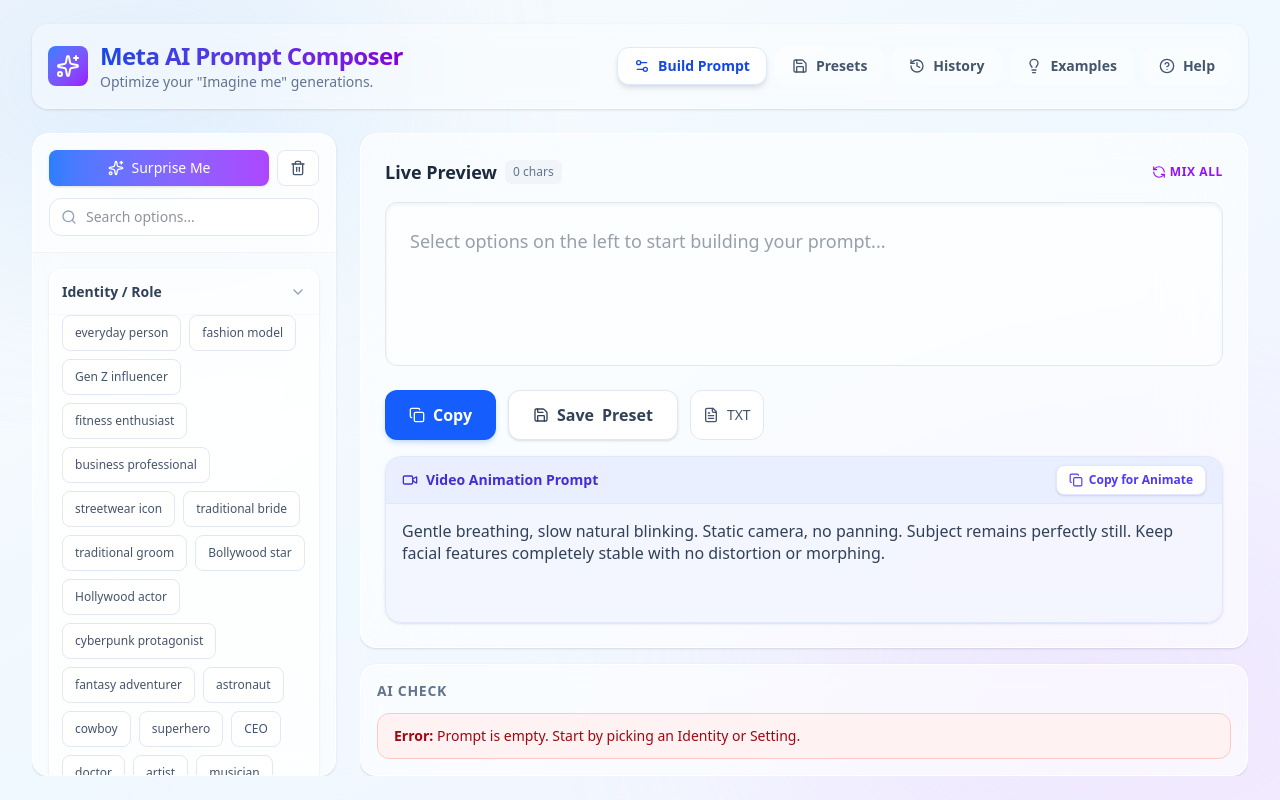
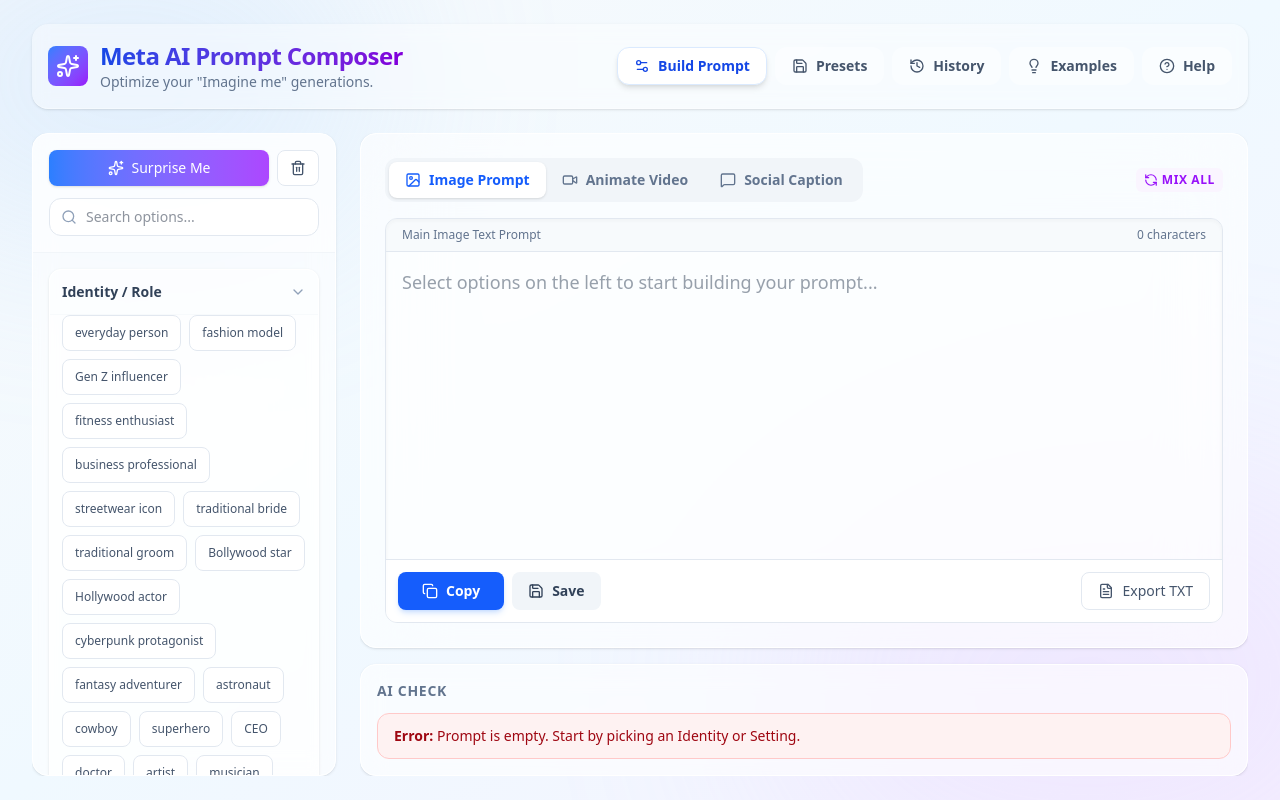
Before and after one commit to alekhya-induri/Meta-AI-Prompt-Composer, a React (Vite) app: page / in a window 1280 px wide. Built offline with nearby package versions, Linux system fonts and the light colour scheme.

Commit message:
feat: Add social caption generation and output tab
Introduce a new feature to generate social media captions based on prompt selections. This also includes a new output tab for selecting between image, video, and caption generation previews.

```diff
--- a/src/App.tsx
+++ b/src/App.tsx
@@ -1,10 +1,10 @@
 import React, { useState, useEffect, useMemo } from 'react';
 import {
   Sparkles, Save, Copy, Download, RefreshCcw, Search, ChevronDown, ChevronRight,
-  Trash2, History, Settings2, HelpCircle, Lightbulb, FileText, FileJson, Video
+  Trash2, History, Settings2, HelpCircle, Lightbulb, FileText, FileJson, Video, MessageSquare, Image as ImageIcon
 } from 'lucide-react';
 import { PROMPT_OPTIONS, CATEGORY_LABELS, Category, EXAMPLE_PROMPTS, OPTION_DESCRIPTIONS } from './data';
-import { PromptSelections, generatePromptText, validatePrompt, generateSurpriseMeSelections, pickRandom, exportPromptToFile, cn, generateAnimationPrompt } from './utils';
+import { PromptSelections, generatePromptText, validatePrompt, generateSurpriseMeSelections, pickRandom, exportPromptToFile, cn, generateAnimationPrompt, generateSocialCaption } from './utils';
 
 // --- Types ---
 interface Preset {
@@ -25,7 +25,9 @@
 
 // --- Main App Component ---
 export default function App() {
+  // State: Tab navigation
   const [activeTab, setActiveTab] = useState<TabType>('build');
+  const [outputTab, setOutputTab] = useState<'image' | 'video' | 'caption'>('image');
 
   // State: Selections
   const [selections, setSelections] = useState<PromptSelections>({});
@@ -74,6 +76,7 @@
   const generatedText = useMemo(() => generatePromptText(selections, false), [selections]);
   const activePromptText = isManualEdit ? manualText : generatedText;
   const animationPromptText = useMemo(() => generateAnimationPrompt(selections), [selections]);
+  const socialCaptionText = useMemo(() => generateSocialCaption(selections), [selections]);
   const validationWarnings = useMemo(() => validatePrompt(selections, activePromptText), [selections, activePromptText]);
 
   // Handlers
@@ -123,6 +126,11 @@
   const handleCopyAnimation = () => {
     navigator.clipboard.writeText(animationPromptText);
     alert("Animation prompt copied to clipboard!");
+  };
+
+  const handleCopyCaption = () => {
+    navigator.clipboard.writeText(socialCaptionText);
+    alert("Social caption copied to clipboard!");
   };
 
   const handleSavePreset = () => {
@@ -305,25 +313,55 @@
               {/* Center Panel: Live Preview & Actions */}
               <div className="flex-1 flex flex-col gap-4 md:overflow-hidden order-1 md:order-2">
                 <div className="flex-1 bg-white/90 md:bg-white/60 backdrop-blur-2xl rounded-2xl border border-white shadow-lg md:shadow-sm p-4 sm:p-6 flex flex-col sticky top-2 z-30 md:static">
-                  <div className="flex justify-between items-center mb-2 md:mb-4">
-                    <h2 className="text-base sm:text-lg font-bold text-slate-800 flex items-center gap-2">
-                      Live Preview
-                      <span className="text-[10px] sm:text-xs font-normal text-slate-500 bg-slate-100 px-2 py-1 rounded-md hidden sm:inline-block">
-                        {activePromptText.length} chars
-                      </span>
-                    </h2>
+                  <div className="flex justify-between items-center mb-4">
+                    <div className="flex bg-slate-100 p-1 rounded-xl w-full sm:w-auto">
+                      <button
+                        onClick={() => setOutputTab('image')}
+                        className={cn(
+                          "flex items-center gap-2 px-3 sm:px-4 py-2 rounded-lg text-sm font-semibold transition-all flex-1 sm:flex-none justify-center",
+                          outputTab === 'image' ? "bg-white text-blue-600 shadow-sm" : "text-slate-500 hover:text-slate-700"
+                        )}
+                      >
+                        <ImageIcon size={16} /> <span className="hidden sm:inline">Image Prompt</span><span className="sm:hidden">Image</span>
+                      </button>
+                      <button
+                        onClick={() => setOutputTab('video')}
+                        className={cn(
+                          "flex items-center gap-2 px-3 sm:px-4 py-2 rounded-lg text-sm font-semibold transition-all flex-1 sm:flex-none justify-center",
+                          outputTab === 'video' ? "bg-indigo-50 text-indigo-700 shadow-sm" : "text-slate-500 hover:text-slate-700"
+                        )}
+                      >
+                        <Video size={16} /> <span className="hidden sm:inline">Animate Video</span><span className="sm:hidden">Video</span>
+                      </button>
+                      <button
+                        onClick={() => setOutputTab('caption')}
+                        className={cn(
+                          "flex items-center gap-2 px-3 sm:px-4 py-2 rounded-lg text-sm font-semibold transition-all flex-1 sm:flex-none justify-center",
+                          outputTab === 'caption' ? "bg-pink-50 text-pink-600 shadow-sm" : "text-slate-500 hover:text-slate-700"
+                        )}
+                      >
+                        <MessageSquare size={16} /> <span className="hidden sm:inline">Social Caption</span><span className="sm:hidden">Caption</span>
+                      </button>
+                    </div>
+
                     <button
                       onClick={() => {
                         handleRandomizeAll();
-                        // open some categories for visual feedback
                         setOpenCategories(prev => ({...prev, identity: true, setting: true}));
                       }}
-                      className="text-xs font-bold uppercase tracking-wider text-purple-600 hover:text-purple-800 flex items-center gap-1 bg-purple-50 md:bg-transparent px-2 md:px-0 py-1 md:py-0 rounded-md"
+                      className="hidden md:flex text-xs font-bold uppercase tracking-wider text-purple-600 hover:text-purple-800 items-center gap-1 px-2 py-1 bg-purple-50 rounded-md ml-4 shrink-0 transition-colors"
                     >
                       <RefreshCcw size={14} /> Mix All
                     </button>
                   </div>
 
+                  <div className="flex-1 flex flex-col bg-white/50 rounded-xl overflow-hidden shadow-inner border border-slate-200">
+                    {outputTab === 'image' && (
+                      <>
+                        <div className="bg-slate-100/50 px-4 py-2 border-b border-slate-200 flex justify-between items-center text-xs text-slate-500 font-medium">
+                          <span>Main Image Text Prompt</span>
+                          <span>{activePromptText.length} characters</span>
+                        </div>
                         <textarea
                           readOnly={!isManualEdit}
                           value={activePromptText}
@@ -333,59 +371,83 @@
                           }}
                           placeholder="Select options on the left to start building your prompt..."
                           className={cn(
-                      "w-full h-28 md:flex-1 md:h-auto p-3 sm:p-6 text-base sm:text-lg font-medium leading-snug sm:leading-relaxed rounded-xl resize-none focus:outline-none focus:ring-2 focus:ring-blue-500/50 transition-all shadow-inner",
-                      isManualEdit ? "bg-white border-2 border-blue-200 text-slate-800" : "bg-white/50 border border-slate-200 text-slate-700"
+                            "w-full h-40 md:flex-1 p-4 text-base sm:text-lg font-medium leading-relaxed resize-none focus:outline-none transition-all",
+                            isManualEdit ? "bg-white text-slate-800" : "bg-transparent text-slate-700"
                           )}
                         />
                         {!isManualEdit && activePromptText && (
-                      <div className="mt-1 text-right">
+                            <div className="px-4 pb-2 text-right">
                                <button onClick={() => { setIsManualEdit(true); setManualText(activePromptText); }} className="text-[10px] sm:text-xs text-blue-600 hover:underline">Click here to edit manually</button>
                             </div>
                         )}
-
-                  {/* Actions */}
-                  <div className="mt-3 md:mt-6 flex flex-wrap gap-2 sm:gap-3">
+                        <div className="p-3 border-t border-slate-200 bg-white/80 flex flex-wrap gap-2">
                           <button
                             onClick={handleCopy}
-                      className="flex-1 sm:flex-none flex items-center justify-center gap-2 px-4 py-2 sm:px-6 sm:py-3 bg-blue-600 hover:bg-blue-700 text-white text-sm sm:text-base font-semibold rounded-xl transition-all shadow-md shadow-blue-500/20 active:scale-95"
+                            className="flex-1 sm:flex-none flex items-center justify-center gap-2 px-6 py-2 bg-blue-600 hover:bg-blue-700 text-white text-sm font-semibold rounded-lg transition-all shadow-md shadow-blue-500/20 active:scale-95"
                           >
                             <Copy size={16} /> Copy
                           </button>
                           <button
                             onClick={handleSavePreset}
-                      className="flex-1 sm:flex-none flex items-center justify-center gap-2 px-4 py-2 sm:px-6 sm:py-3 bg-white hover:bg-slate-50 text-slate-700 border border-slate-200 text-sm sm:text-base font-semibold rounded-xl transition-all shadow-sm active:scale-95"
+                            className="flex-1 sm:flex-none flex items-center justify-center gap-2 px-4 py-2 bg-slate-100 hover:bg-slate-200 text-slate-700 text-sm font-semibold rounded-lg transition-all"
                           >
-                      <Save size={16} /> Save<span className="hidden sm:inline"> Preset</span>
+                            <Save size={16} /> Save
                           </button>
-
-                    <div className="w-full sm:w-auto flex flex-1 sm:pr-4 sm:ml-auto gap-2">
-                       <button onClick={() => exportPromptToFile(activePromptText, 'txt')} className="flex-1 sm:flex-none flex items-center justify-center gap-2 px-3 py-2 bg-white hover:bg-slate-50 text-slate-600 border border-slate-200 rounded-xl text-sm transition-all" title="Export as TXT">
-                         <FileText size={16} /> TXT
+                          <button
+                            onClick={() => exportPromptToFile(activePromptText, 'txt')}
+                            className="w-full sm:w-auto mt-2 sm:mt-0 sm:ml-auto flex items-center justify-center gap-2 px-4 py-2 bg-white text-slate-600 border border-slate-200 hover:bg-slate-50 rounded-lg text-sm font-medium transition-all"
+                          >
+                            <FileText size={16} /> Export TXT
                           </button>
                         </div>
+                      </>
+                    )}
+
+                    {outputTab === 'video' && (
+                      <>
+                        <div className="bg-indigo-100/50 px-4 py-2 border-b border-indigo-100 flex justify-between items-center text-xs text-indigo-600 font-medium tracking-wide uppercase">
+                          <span>Animation Context + Safety Guardrails</span>
                         </div>
-
-                  {/* Video Animation Prompt */}
-                  <div className="mt-4 bg-indigo-50/50 backdrop-blur-md rounded-2xl border border-indigo-100 shadow-sm overflow-hidden flex flex-col">
-                    <div className="bg-indigo-100/50 px-4 py-2 flex items-center justify-between border-b border-indigo-100">
-                      <div className="flex items-center gap-2 text-indigo-700 font-semibold text-sm">
-                        <Video size={16} />
-                        <span>Video Animation Prompt</span>
-                      </div>
-                      <button
-                        onClick={handleCopyAnimation}
-                        className="flex items-center gap-1.5 px-3 py-1.5 bg-white text-indigo-600 hover:bg-indigo-50 hover:text-indigo-700 rounded-lg text-xs font-semibold transition-all shadow-sm border border-indigo-100"
-                      >
-                        <Copy size={14} /> Copy for Animate
-                      </button>
-                    </div>
-                    <div className="p-4 bg-indigo-50/30">
+                        <div className="flex-1 p-4 bg-indigo-50/20">
                           <textarea
                             readOnly
                             value={animationPromptText}
-                         className="w-full h-20 bg-transparent resize-none focus:outline-none text-slate-700 font-medium text-sm sm:text-base leading-snug custom-scrollbar"
+                            className="w-full h-full min-h-[140px] bg-transparent resize-none focus:outline-none text-slate-700 font-medium text-base sm:text-lg leading-relaxed custom-scrollbar"
                           />
                         </div>
+                        <div className="p-3 border-t border-indigo-100 bg-white flex flex-wrap gap-2">
+                          <button
+                            onClick={handleCopyAnimation}
+                            className="flex-1 flex items-center justify-center gap-2 px-6 py-2 bg-indigo-600 hover:bg-indigo-700 text-white text-sm font-semibold rounded-lg transition-all shadow-md shadow-indigo-500/20 active:scale-95"
+                          >
+                            <Copy size={16} /> Copy for Animate
+                          </button>
+                        </div>
+                      </>
+                    )}
+
+                    {outputTab === 'caption' && (
+                      <>
+                        <div className="bg-pink-100/50 px-4 py-2 border-b border-pink-100 flex justify-between items-center text-xs text-pink-600 font-medium tracking-wide uppercase">
+                          <span>Social Media Copy & Hashtags</span>
+                        </div>
+                        <div className="flex-1 p-4 bg-pink-50/20">
+                          <textarea
+                            readOnly
+                            value={socialCaptionText}
+                            className="w-full h-full min-h-[140px] bg-transparent resize-none focus:outline-none text-slate-700 font-medium text-base sm:text-lg leading-relaxed custom-scrollbar"
+                          />
+                        </div>
+                        <div className="p-3 border-t border-pink-100 bg-white flex flex-wrap gap-2">
+                          <button
+                            onClick={handleCopyCaption}
+                            className="flex-1 flex items-center justify-center gap-2 px-6 py-2 bg-gradient-to-r from-pink-500 to-orange-400 hover:from-pink-600 hover:to-orange-500 text-white text-sm font-semibold rounded-lg transition-all shadow-md shadow-pink-500/20 active:scale-95"
+                          >
+                            <Copy size={16} /> Copy Caption
+                          </button>
+                        </div>
+                      </>
+                    )}
                   </div>
                 </div>
 
```
Also changed, not shown: src/utils.ts (+59 -0 lines). Lines whose indentation alone changed are shown as unchanged.
